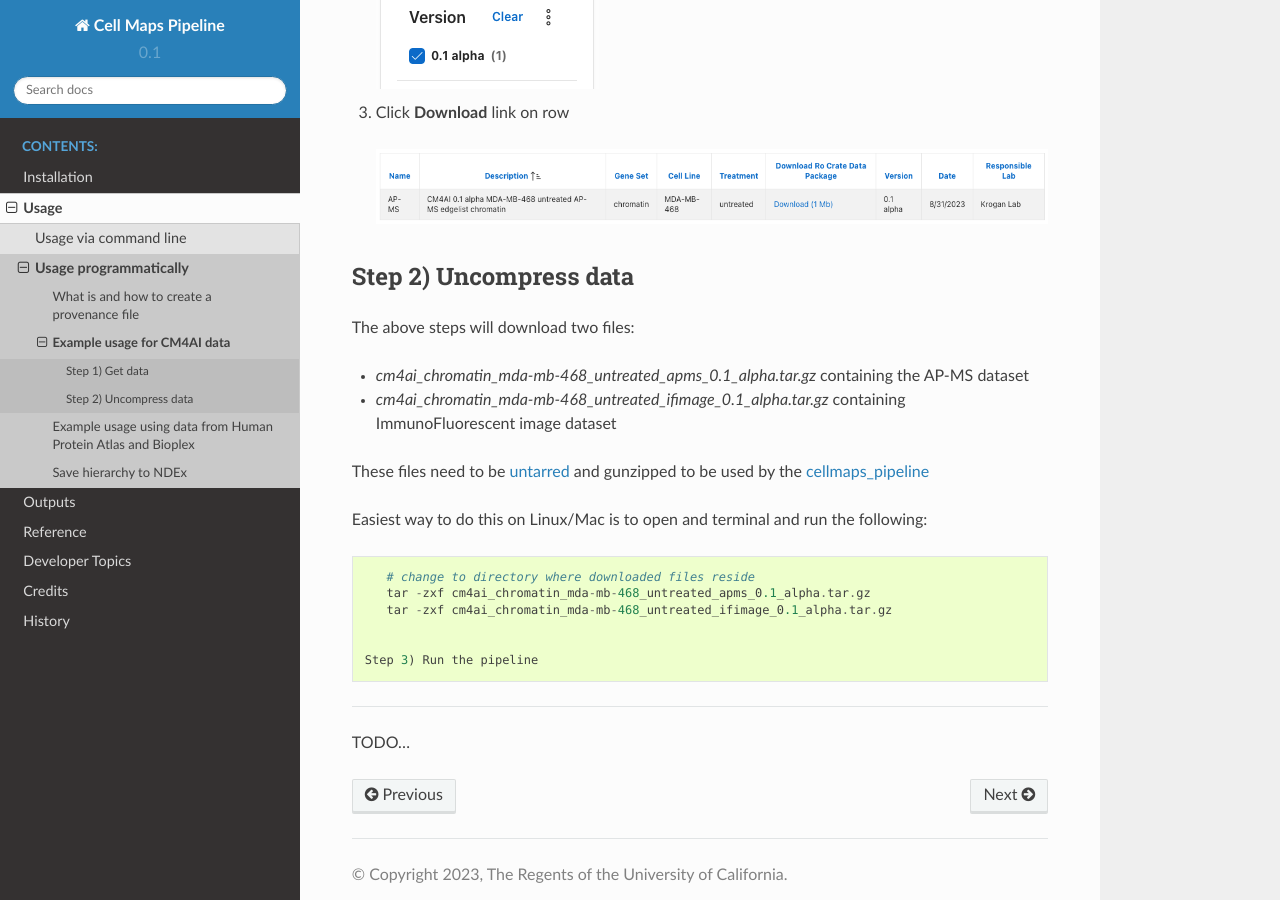
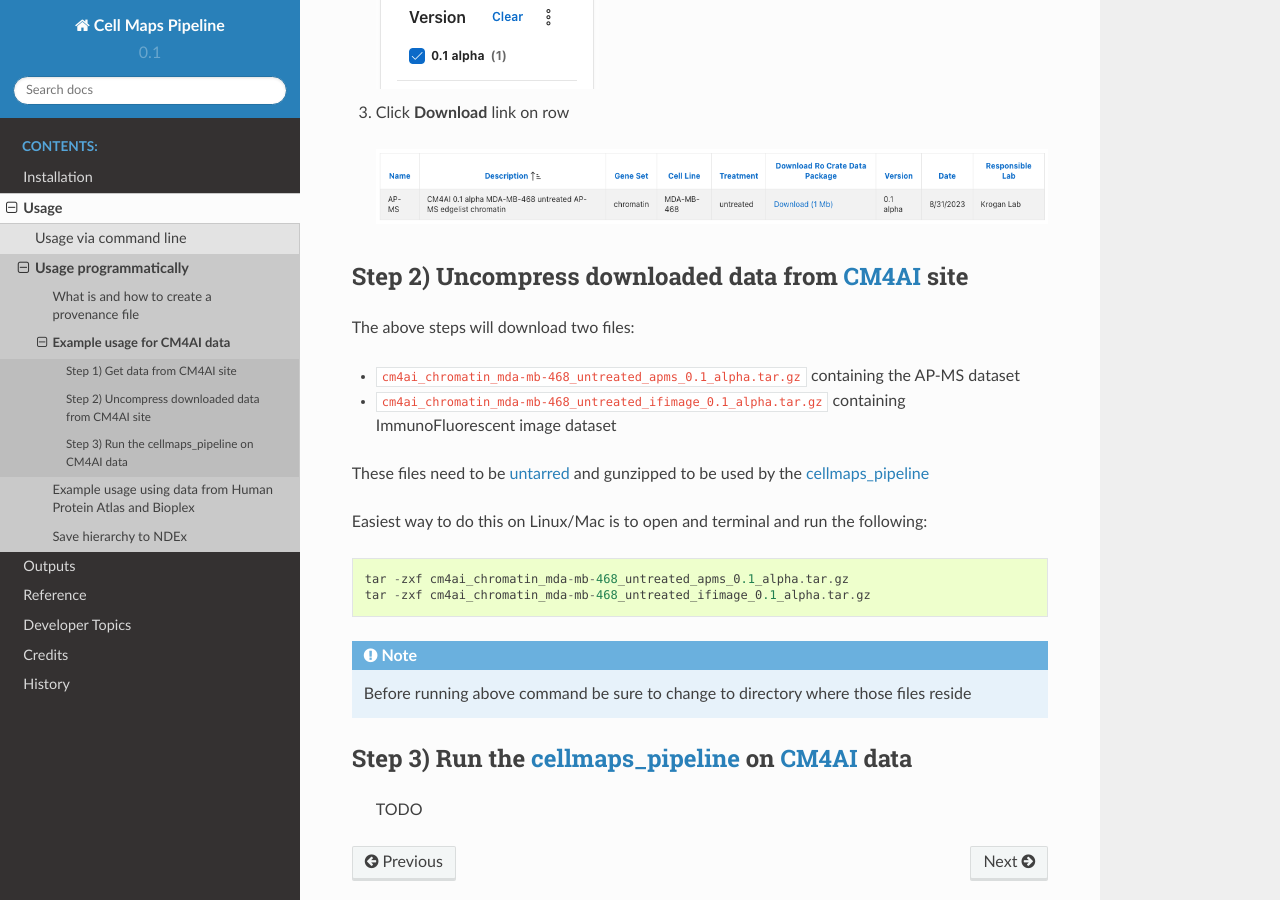
Before and after one commit to idekerlab/cellmaps_pipeline, a Sphinx documentation site: the page built from docs/cm4ai.rst, in a window 1280 px wide and 900 px high, scrolled down 2054 px. Built offline with Sphinx 7.4.7 and the Read the Docs theme 2.0.0, drawn with Linux system fonts in a browser that asks for light colours; some of the changed text lies outside the part shown.

Commit message:
cleaned up a bit

```diff
--- a/docs/cm4ai.rst
+++ b/docs/cm4ai.rst
@@ -5,8 +5,8 @@ Example usage for CM4AI data
 The cell maps pipeline requires two `RO-Crate`_ directories from `CM4AI data`_ site
 
 
-Step 1) Get data
-------------------
+Step 1) Get data from `CM4AI`_ site
+-------------------------------------
 
 Visit https://cm4ai.org/data, login and accept agreement
 
@@ -51,13 +51,13 @@ For AP-MS `RO-Crate`_
       :alt: Screenshot of browser showing row of AP-MS dataset to download
 
 
-Step 2) Uncompress data
--------------------------
+Step 2) Uncompress downloaded data from `CM4AI`_ site
+-------------------------------------------------------
 
 The above steps will download two files:
 
-* `cm4ai_chromatin_mda-mb-468_untreated_apms_0.1_alpha.tar.gz` containing the AP-MS dataset
-* `cm4ai_chromatin_mda-mb-468_untreated_ifimage_0.1_alpha.tar.gz` containing ImmunoFluorescent image dataset
+* ``cm4ai_chromatin_mda-mb-468_untreated_apms_0.1_alpha.tar.gz`` containing the AP-MS dataset
+* ``cm4ai_chromatin_mda-mb-468_untreated_ifimage_0.1_alpha.tar.gz`` containing ImmunoFluorescent image dataset
 
 These files need to be `untarred`_ and gunzipped to be used by the `cellmaps_pipeline`_
 
@@ -66,17 +66,21 @@ Easiest way to do this on Linux/Mac is to open and terminal and run the followin
 
 .. code-block:: python
 
-    # change to directory where downloaded files reside
     tar -zxf cm4ai_chromatin_mda-mb-468_untreated_apms_0.1_alpha.tar.gz
     tar -zxf cm4ai_chromatin_mda-mb-468_untreated_ifimage_0.1_alpha.tar.gz
 
+.. note::
 
- Step 3) Run the pipeline
----------------------------
+    Before running above command be sure to change to directory where those files reside
 
-TODO...
+
+Step 3) Run the `cellmaps_pipeline`_ on `CM4AI`_ data
+---------------------------------------------------------
+
+ TODO
 
 .. _CM4AI data: https://cm4ai.org/data
+.. _CM4AI: https://cm4ai.org
 .. _RO-Crate: https://www.researchobject.org/ro-crate/
 .. _Human Protein Atlas: https://www.proteinatlas.org
 .. _Bioplex: https://bioplex.hms.harvard.edu
```
